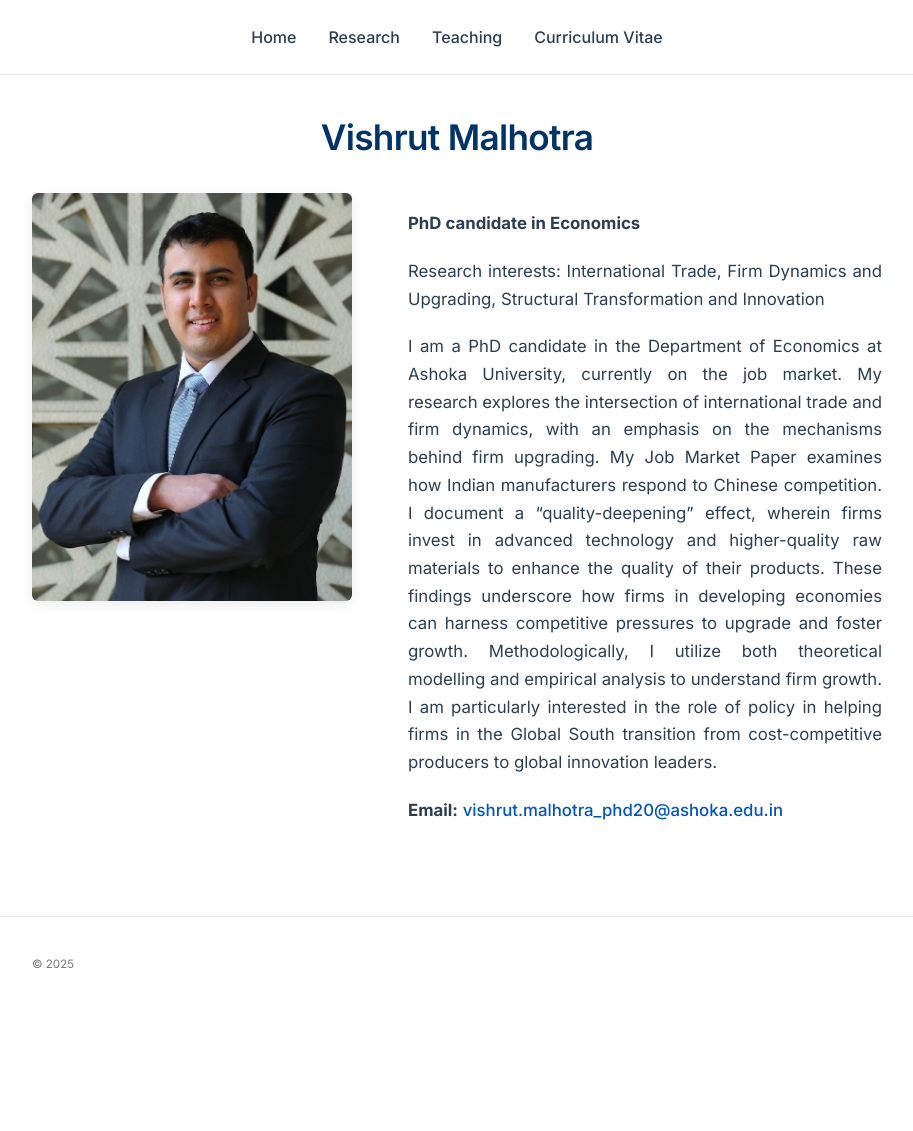
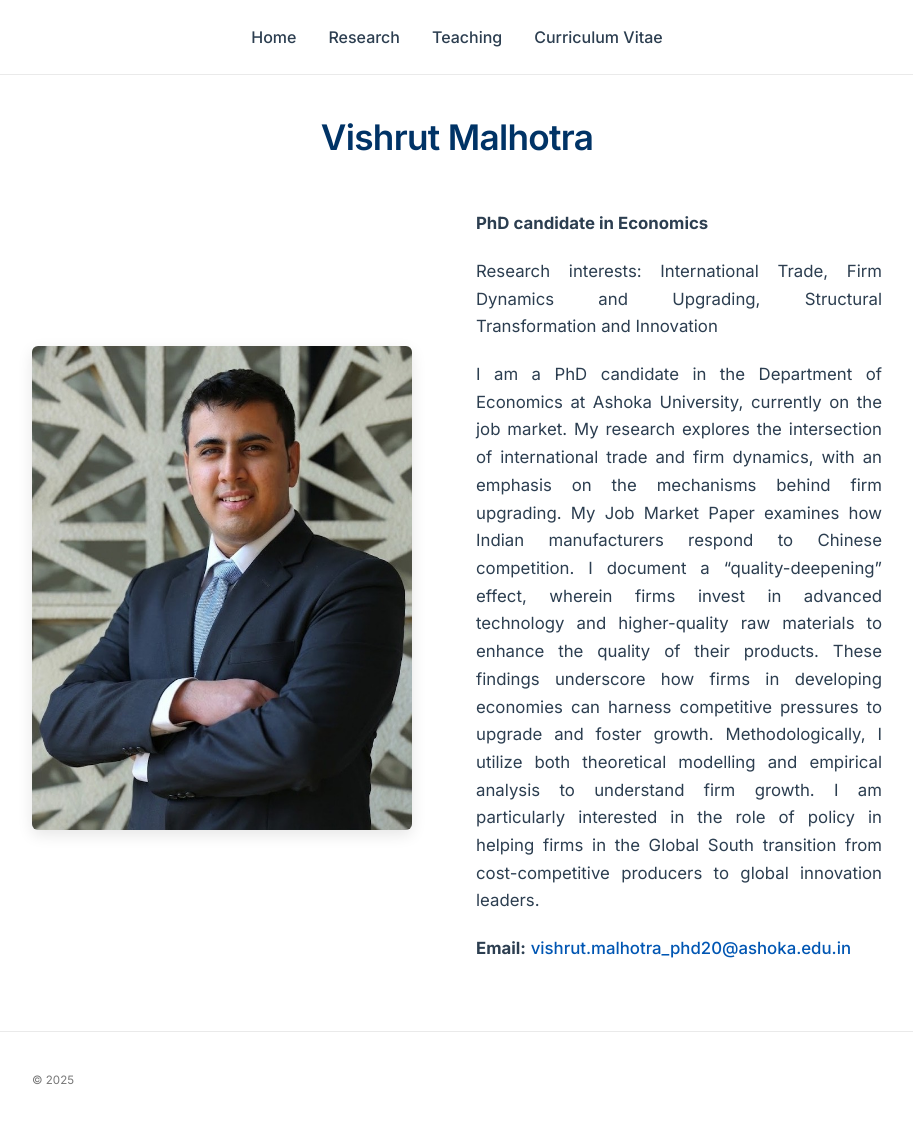
Before and after one commit to malhotravishrut/malhotravishrut.github.io, a Jekyll site: the page built from index.md, in a window 1280 px wide. Shown: the whole page, without its empty margins (183-1096 px from the left). Built offline with Jekyll 4.4.1, drawn with Linux system fonts in a browser that asks for light colours; before the commit the page ends 1015 px from its top, so only the background shows below that.

Commit message:
Update main.css

```diff
--- a/assets/main.css
+++ b/assets/main.css
@@ -122,36 +122,52 @@ p {
 .site-header a:hover { color: var(--color-primary); text-decoration: none; }
 
 /* =========================================
-   5. HOME PAGE (Structure)
+   5. HOME PAGE (Bio Section)
    ========================================= */
-/* We will move the Name H1 outside of this container in HTML
-   so it sits centered on top of the split layout */
 
 .home-container {
   display: flex;
-  align-items: flex-start; /* Align top so text starts parallel to image top */
-  gap: 3.5em;
+  align-items: center; /* This forces Vertical Centering */
+  gap: 4em;            /* Generous space between photo and text */
   margin-top: 2em;
+  max-width: 1100px;   /* Allow this specific container to be a bit wider */
+  margin-left: auto;   /* These two center the whole block on the page */
+  margin-right: auto;
 }
 
 .home-photo img {
-  width: 320px;
-  height: auto;
+  width: 380px;        /* Increased size (was 320px) */
+  height: auto;        /* Maintains aspect ratio */
   border-radius: 6px;
-  box-shadow: 0 4px 12px rgba(0,0,0,0.08);
+  box-shadow: 0 5px 15px rgba(0,0,0,0.1);
   object-fit: cover;
   display: block;
+  flex-shrink: 0;      /* Prevents image from squishing if screen gets small */
 }
 
 .home-text {
-  /* No special styles needed, just holds the P tags */
+  flex: 1;             /* Allows text to take up remaining space */
 }
 
 .home-text p {
   font-size: 1.05rem;
+  text-align: justify;
 }
 
 .home-text a[href^="mailto"] { font-weight: 500; }
+
+/* Mobile Stack */
+@media (max-width: 850px) {
+  .home-container {
+    flex-direction: column;
+    align-items: center;
+    gap: 2em;
+  }
+
+  .home-photo img {
+    width: 260px; /* Smaller on mobile */
+  }
+}
 
 /* =========================================
    6. TABLES
```
